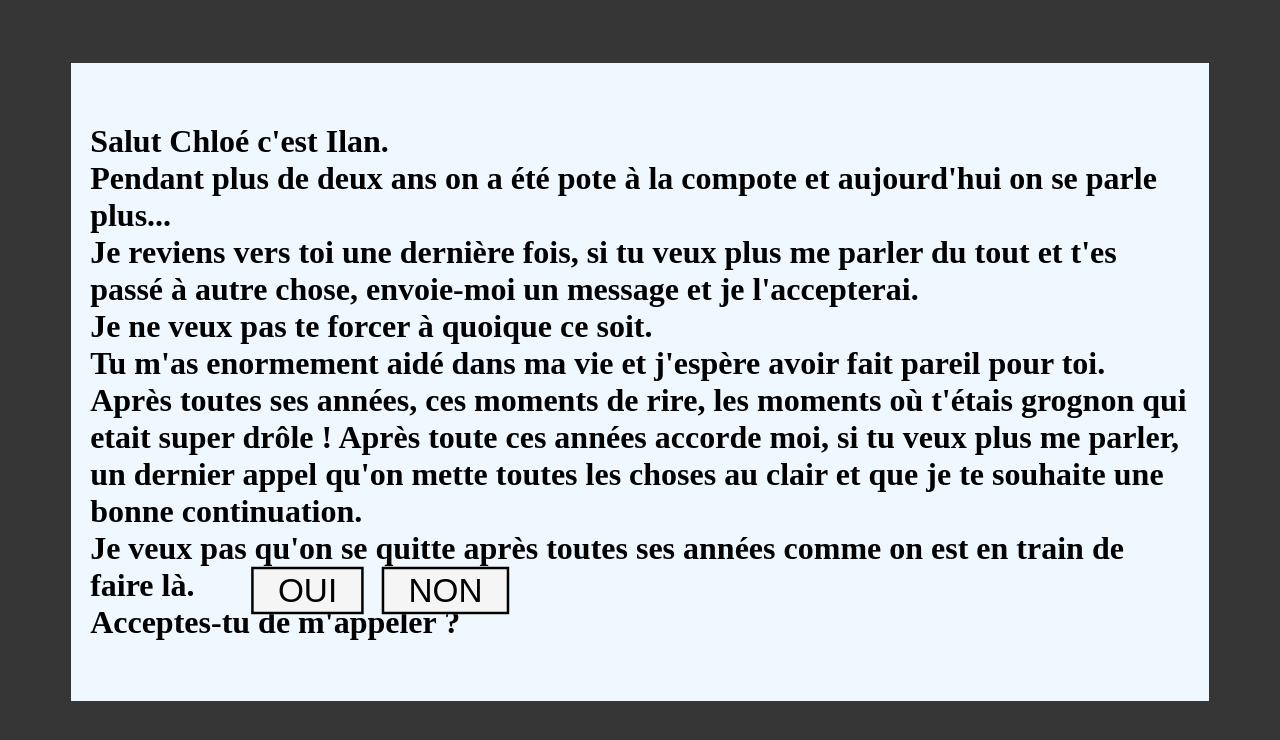
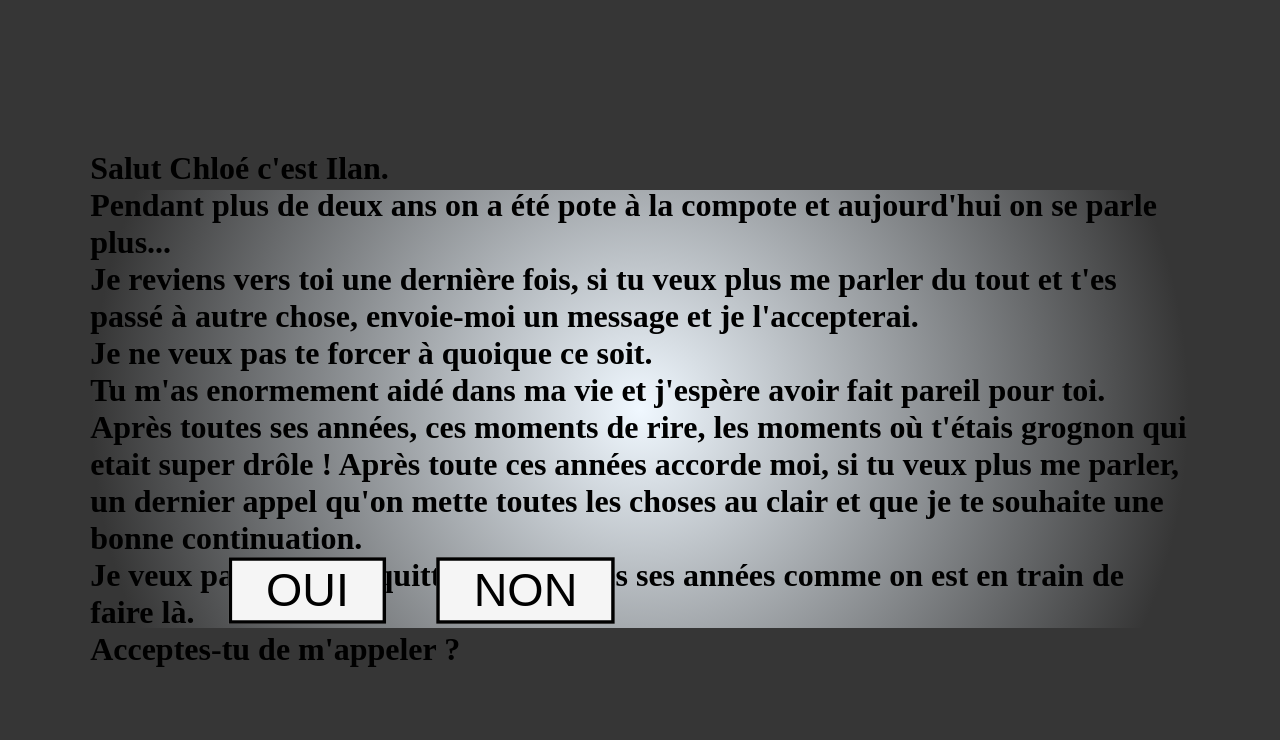
Before and after one commit to rouenchlo/rouenchlo.github.io, a plain HTML site: page index.html in a window 1280 px wide. Drawn offline with Linux system fonts and the light colour scheme; some packages are replaced by stand-ins of ours; a script that the page names is missing.

Commit message:
Update index.html

```diff
--- a/index.html
+++ b/index.html
@@ -70,7 +70,7 @@
   <div id="By" style="position:absolute; left:285px; bottom:200px;">
     <input type="button"  value=" OUI " onclick="f1()">
   </div>
-  <div id="Bn" style="position:absolute; left:420px; bottom:200px;">
+  <div id="Bn" style="position:absolute; left:500px; bottom:200px;">
     <input type="button"  value=" NON " onmouseover="f()" onclick="f2()">
   </div>
 </div>
@@ -80,7 +80,8 @@
 input{
     background-color: whitesmoke;
     border:1px solid black ;
-    transform: scale(2.5);
+    transform: scale(3.5);
+
 }
 
 body{
@@ -89,11 +90,13 @@ body{
 .chloe{
     display: flex;
     margin: 5%;
-    background-color: aliceblue;
+    background: rgb(240,248,255);
+    background: radial-gradient(circle, rgba(240,248,255,1) 0%, rgba(54,54,54,1) 90%);
     padding: 1.5%;
     justify-content: center;
     align-items: center;
-    height: 75vh;
+    height: 50vh;
+    margin-top: 15%;
 }
 </style>
 
```
